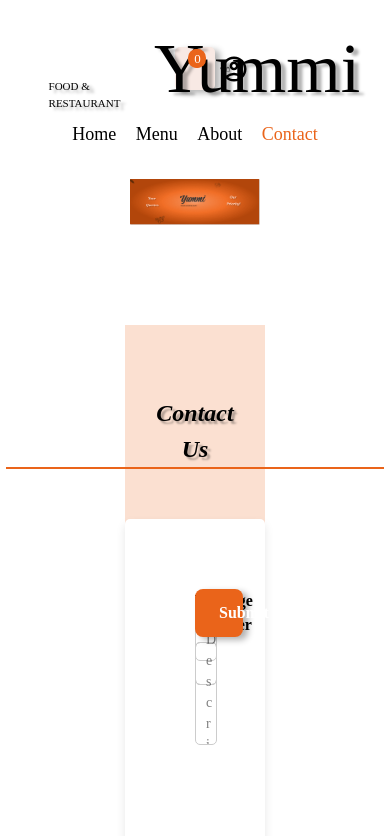
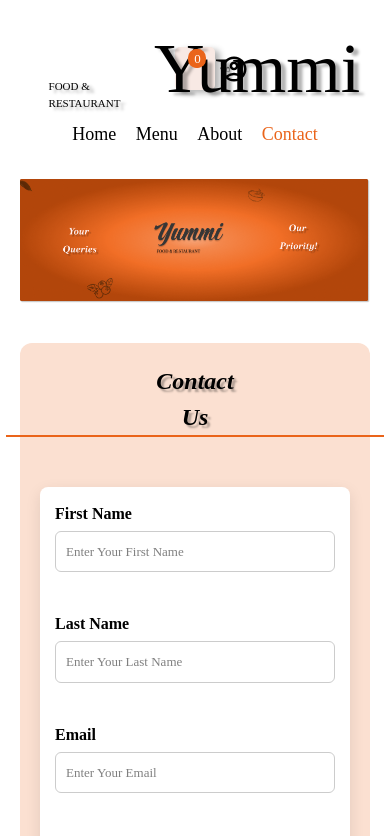
Before and after one commit to puvanakopis/Yummi, a React (Vite) app in the folder frontend/: page /Contact in a window 390 px wide. Shown: the top 836 px of the page. Built offline with nearby package versions, Linux system fonts and the light colour scheme; a web font is replaced by a local one.

Commit message:
add responsive for contact page

```diff
--- a/frontend/src/pages/About.css
+++ b/frontend/src/pages/About.css
@@ -3,7 +3,7 @@
   font-weight: 400;
   font-style: normal;
   margin: 0 auto;
-  max-width: 1200px;
+  max-width: 1300px;
   padding: 0 20px;
   display: flex;
   flex-direction: column;
--- a/frontend/src/pages/Contact.css
+++ b/frontend/src/pages/Contact.css
@@ -1,69 +1,69 @@
-.Contact{
+.Contact {
   font-family: "Poltawski Nowy", serif;
   font-weight: 400;
   font-style: normal;
-    margin: 0px 130px 0 130px;
+  margin: 0 auto;
+  max-width: 1300px;
+  padding: 0 20px;
   display: flex;
   flex-direction: column;
   align-items: center;
 }
 
 /* -------------- Banner Image -------------- */
-.contactBanner{
+.contactBanner {
   width: 100%;
-    height: fit-content;
+  height: auto;
+  max-height: 450px;
+  overflow: hidden;
 }
 
-.contactBanner img{
+.contactBanner img {
   width: 100%;
   height: 100%;
+  object-fit: cover;
 }
 
-
-
-/* -------------- Contact Description Section -------------- */
-.contactDesc{
-    background-color: rgba(234, 100, 26, 0.2) !important;
-    margin-top: 100px;
-    margin-bottom: 150px;
+/* -------------- Contact Section -------------- */
+.contactDesc {
+  background-color: rgba(234, 100, 26, 0.2);
+  margin-top: 60px;
+  margin-bottom: 100px;
   display: flex;
   flex-direction: column;
   justify-content: center;
   align-items: center;
-    padding: 70px 70px;
+  padding: 40px 20px;
   width: 100%;
-    height: fit-content;
+  border-radius: 12px;
 }
 
-.contactDesc-1{
+.contactDesc-1 {
   background-color: white;
-    width: 80%;
-    height: fit-content;
-    padding: 70px !important;
-    box-shadow: 0 5px 10px rgba(0, 0, 0, 0.1);
-    border-radius: 5px;
+  width: 100%;
+  max-width: 800px;
+  padding: 40px;
+  box-shadow: 0 5px 15px rgba(0, 0, 0, 0.1);
+  border-radius: 8px;
+}
+
+/* Form Styling */
+form {
+  display: flex;
+  flex-wrap: wrap;
+  gap: 20px;
 }
 
 .form-group {
-    margin-bottom: 35px;
+  margin-bottom: 20px;
 }
 
 .half {
-    width: 48%;
-    margin-right: 4%;
-}
-
-.half:nth-child(2n) {
-    margin-right: 0;
+  flex: 1 1 calc(50% - 10px);
 }
 
 .full {
-    width: 100%;
-}
-
-form {
-    display: flex;
-    flex-wrap: wrap;
+  flex: 1 1 100%;
 }
 
 label {
@@ -72,14 +72,75 @@ label {
   margin-bottom: 5px;
 }
 
-input, textarea {
+input,
+textarea {
   width: 100%;
-    padding: 10px;
+  padding: 12px;
   border: 1px solid #ccc;
-    border-radius: 5px;
+  border-radius: 6px;
   font-size: 14px;
 }
 
 textarea {
   resize: none;
 }
+
+/* Submit Button */
+.mainButton {
+  background: #ea641a;
+  color: white;
+  font-weight: bold;
+  padding: 12px 24px;
+  border-radius: 8px;
+  cursor: pointer;
+  transition: all 0.3s ease;
+  border: none;
+}
+
+.mainButton:hover {
+  background: #c55215;
+}
+
+
+/* Responsive Breakpoints */
+@media (max-width: 1024px) {
+  .contactDesc {
+    padding: 30px 20px;
+  }
+  .contactDesc-1 {
+    padding: 30px;
+  }
+}
+
+@media (max-width: 768px) {
+  .contactDesc {
+    margin-top: 40px;
+    margin-bottom: 60px;
+    padding: 20px;
+  }
+
+  .contactDesc-1 {
+    padding: 20px;
+  }
+
+  .half {
+    flex: 1 1 100%;
+  }
+}
+
+@media (max-width: 480px) {
+  .contactDesc-1 {
+    padding: 15px;
+  }
+
+  input,
+  textarea {
+    font-size: 13px;
+    padding: 10px;
+  }
+
+  .mainButton {
+    width: 100%;
+    text-align: center;
+  }
+}
--- a/frontend/src/pages/Contact.jsx
+++ b/frontend/src/pages/Contact.jsx
@@ -13,7 +13,7 @@ const Contact = () => {
 
 
 
-      {/* -------------- Contact Description Section -------------- */}
+      {/* -------------- Contact Section -------------- */}
       <div className="contactDesc">
         <h1 className="MainHeading">Contact Us</h1>
         <div className="contactDesc-1">
```
Lines whose indentation alone changed are shown as unchanged.
